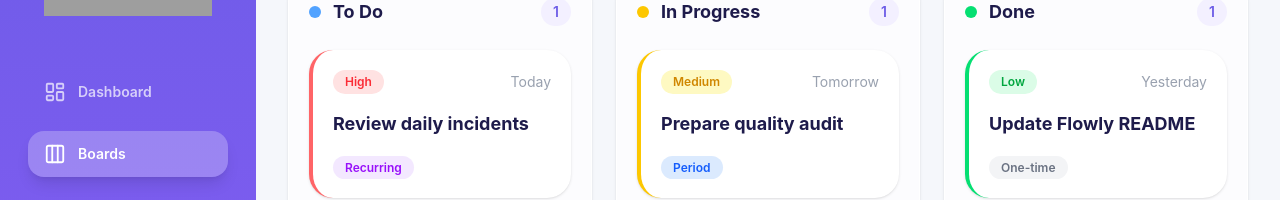
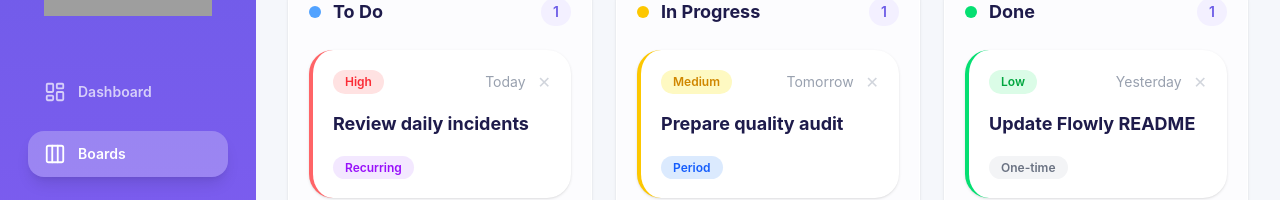
Before and after one commit to IsaDScmd/flowly, a React (Vite) app in the folder frontend/: page /boards/personal in a window 1280 px wide. Shown: the part 163-363 px from the top of the page. Built offline with nearby package versions, Linux system fonts and the light colour scheme; sample sign-in values are in the browser's storage; grey boxes are pictures that could not be loaded.

Commit message:
Add task deletion functionality

```diff
--- a/frontend/src/components/dashboard/KanbanColumn.jsx
+++ b/frontend/src/components/dashboard/KanbanColumn.jsx
@@ -1,6 +1,11 @@
 import TaskCard from "./TaskCard"
 
-function KanbanColumn({ title, tasks, accentColor = "bg-[#6C5CE7]" }) {
+function KanbanColumn({
+    title,
+    tasks,
+    accentColor = "bg-[#6C5CE7]",
+    onDelete,
+}) {
     return (
         <div className="bg-white/70 border border-white p-5 rounded-3xl min-h-[500px] shadow-sm">
             <div className="flex items-center justify-between mb-6">
@@ -25,6 +30,7 @@ function KanbanColumn({ title, tasks, accentColor = "bg-[#6C5CE7]" }) {
                         priority={task.priority}
                         dueDate={task.dueDate}
                         type={task.type}
+                        onDelete={() => onDelete(index)}
                     />
                 ))}
             </div>
--- a/frontend/src/components/dashboard/TaskCard.jsx
+++ b/frontend/src/components/dashboard/TaskCard.jsx
@@ -3,6 +3,7 @@ function TaskCard({
     priority,
     dueDate,
     type = "single",
+    onDelete,
 }) {
 
     const taskTypeStyles = {
@@ -50,9 +51,18 @@ function TaskCard({
                     {priority}
                 </span>
 
-                <span className="text-sm text-gray-400">
-                    {dueDate}
-                </span>
+                <div className="flex items-center gap-3">
+                    <span className="text-sm text-gray-400">
+                        {dueDate}
+                    </span>
+
+                    <button
+                        onClick={onDelete}
+                        className="text-gray-300 hover:text-red-400 transition"
+                    >
+                        ✕
+                    </button>
+                </div>
 
             </div>
 
--- a/frontend/src/pages/BoardDetail.jsx
+++ b/frontend/src/pages/BoardDetail.jsx
@@ -49,6 +49,12 @@ function BoardDetail() {
 
         resetTaskForm()
         setIsTaskModalOpen(false)
+    }
+
+    const handleDeleteTask = (taskIndex) => {
+        const updatedTasks = tasks.filter((task, index) => index !== taskIndex)
+
+        setTasks(updatedTasks)
     }
 
     const boards = {
@@ -120,6 +126,7 @@ function BoardDetail() {
                     title="To Do"
                     accentColor="bg-blue-400"
                     tasks={tasks}
+                    onDelete={handleDeleteTask}
                 />
 
                 <KanbanColumn
```
